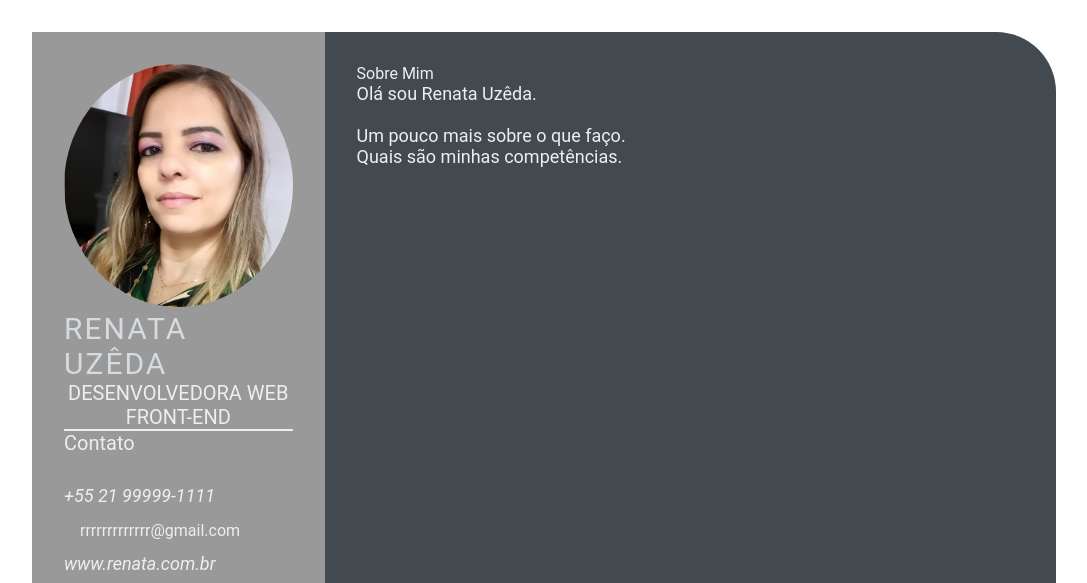
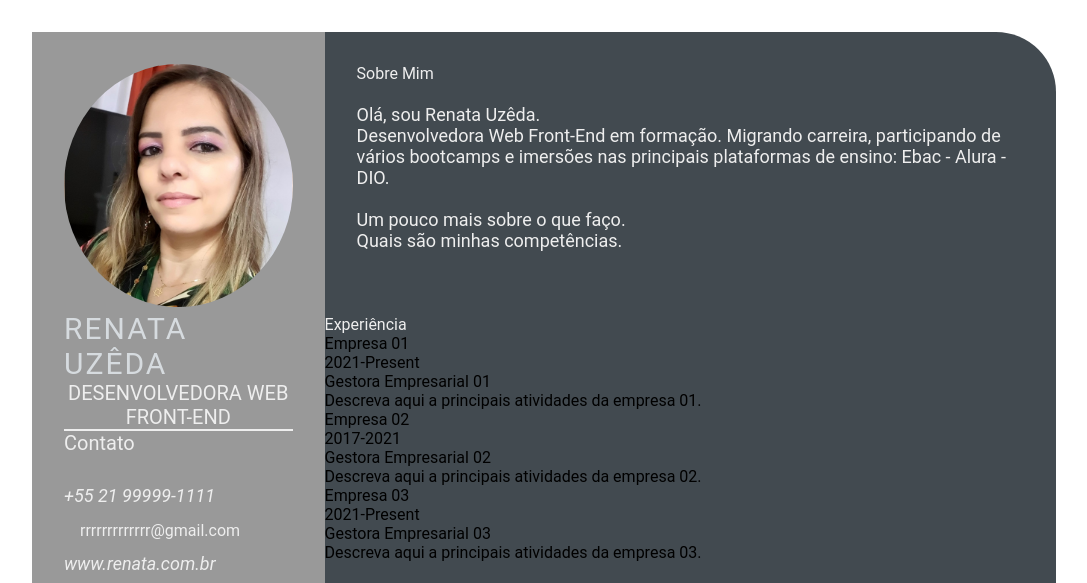
Before and after one commit to RenataUzeda/renatauzeda.github.io, a plain HTML site: page index.html in a window 1280 px wide. Shown: the top 583 px of the page, without its empty margins (96-1183 px from the left). Drawn offline with Linux system fonts and the light colour scheme.

Commit message:
feat: add sections e divs ao arquivo index.html
Adiciona sections e divs para exibir experiência profissional do
currículo.

Autora: Renata Uzêda.

```diff
--- a/index.html
+++ b/index.html
@@ -43,12 +43,48 @@
             <div class="right-section-contents">
                <section class="about gap">
                   <div class="right-title">Sobre Mim</div>
-                  <p class="about-me-contents">Olá sou Renata Uzêda.<br>
+                  <p class="about-me-contents"><br>Olá, sou Renata Uzêda. <br>
+                     Desenvolvedora Web Front-End em formação. Migrando carreira, participando de vários bootcamps e imersões nas principais plataformas de ensino: Ebac - Alura - DIO. <br>
                      <br>Um pouco mais sobre o que faço.
                      <br>Quais são minhas competências.
                   </p>
                </section>
             </div>
+            <section class="experience gap">
+               <div class="right-title">Experiência</div>
+               <div class="experience-contents">
+                  <div class="exp-left">
+                     <p class="exp-company-name">Empresa 01</p>
+                     <p class="exp-time-period">2021-Present</p>
+                  </div>
+                  <div class="exp-rigth">
+                     <p class="exp-position">Gestora Empresarial 01</p>
+                     <p class="exp-desc">
+                        Descreva aqui a principais atividades da empresa 01.
+                     </p>
+                  </div>
+                  <div class="exp-left">
+                     <p class="exp-company-name">Empresa 02</p>
+                     <p class="exp-time-period">2017-2021</p>
+                  </div>
+                  <div class="exp-rigth">
+                     <p class="exp-position">Gestora Empresarial 02</p>
+                     <p class="exp-desc">
+                        Descreva aqui a principais atividades da empresa 02.
+                     </p>
+                  </div>
+                  <div class="exp-left">
+                     <p class="exp-company-name">Empresa 03</p>
+                     <p class="exp-time-period">2021-Present</p>
+                  </div>
+                  <div class="exp-rigth">
+                     <p class="exp-position">Gestora Empresarial 03</p>
+                     <p class="exp-desc">
+                        Descreva aqui a principais atividades da empresa 03.
+                     </p>
+                  </div>
+               </div>
+            </section>
          </section>
    </main>
 </body>
```
